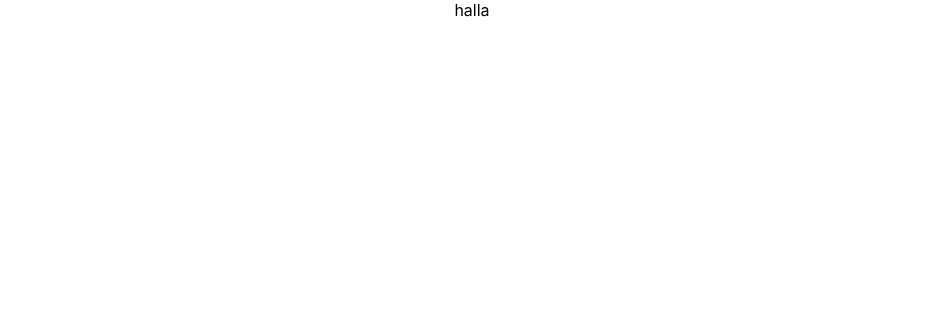
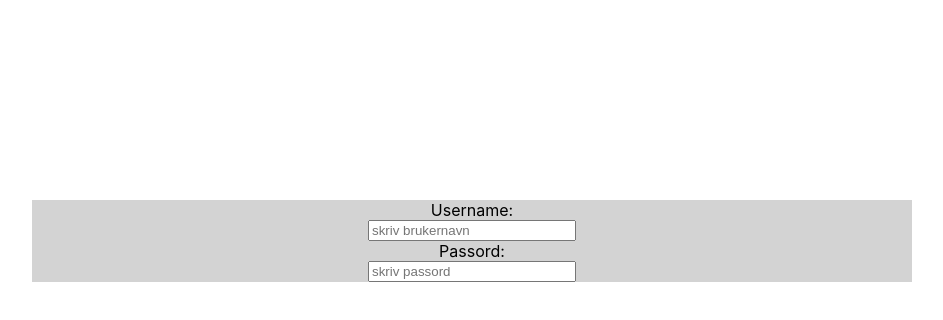
Before and after one commit to haidarnuri/reaksjonnettside, a React (Create React App) app in the folder reaksjonnettside/frontend/: page / in a window 1280 px wide. Shown: the top 320 px of the page, without its empty margins (168-1111 px from the left). Built offline with nearby package versions, Linux system fonts and the light colour scheme.

Commit message:
Created form + installed axios

```diff
--- a/reaksjonnettside/frontend/package.json
+++ b/reaksjonnettside/frontend/package.json
@@ -6,6 +6,7 @@
     "@testing-library/jest-dom": "^5.16.5",
     "@testing-library/react": "^13.4.0",
     "@testing-library/user-event": "^13.5.0",
+    "axios": "^1.2.1",
     "react": "^18.2.0",
     "react-dom": "^18.2.0",
     "react-router-dom": "^6.5.0",
--- a/reaksjonnettside/frontend/src/App.css
+++ b/reaksjonnettside/frontend/src/App.css
@@ -1,38 +1,12 @@
-.App {
-  text-align: center;
+.formsection {
+  background-color: lightgrey;
+  display: flex;
+  justify-content: center;
+  flex-flow: column;
+  align-items: center;
+  margin: 200px;
 }
 
-.App-logo {
-  height: 40vmin;
-  pointer-events: none;
+input {
+  width: 200px;
 }
-
-@media (prefers-reduced-motion: no-preference) {
-  .App-logo {
-    animation: App-logo-spin infinite 20s linear;
-  }
-}
-
-.App-header {
-  background-color: #282c34;
-  min-height: 100vh;
-  display: flex;
-  flex-direction: column;
-  align-items: center;
-  justify-content: center;
-  font-size: calc(10px + 2vmin);
-  color: white;
-}
-
-.App-link {
-  color: #61dafb;
-}
-
-@keyframes App-logo-spin {
-  from {
-    transform: rotate(0deg);
-  }
-  to {
-    transform: rotate(360deg);
-  }
-}
--- a/reaksjonnettside/frontend/src/pages/Login/Login.js
+++ b/reaksjonnettside/frontend/src/pages/Login/Login.js
@@ -1,5 +1,15 @@
-import React from "react";
+import React, { useState } from "react";
 
 export default function Login() {
-  return <div>halla</div>;
+  const [user, setUser] = useState("");
+
+  return (
+    <div className="formsection">
+      <label>Username:</label>
+      <input type="text" placeholder="skriv brukernavn" />
+
+      <label>Passord: {user}</label>
+      <input type="text" placeholder="skriv passord" />
+    </div>
+  );
 }
```
Also changed, not shown: 1 other file (tests, documents, lock files or other folders).
